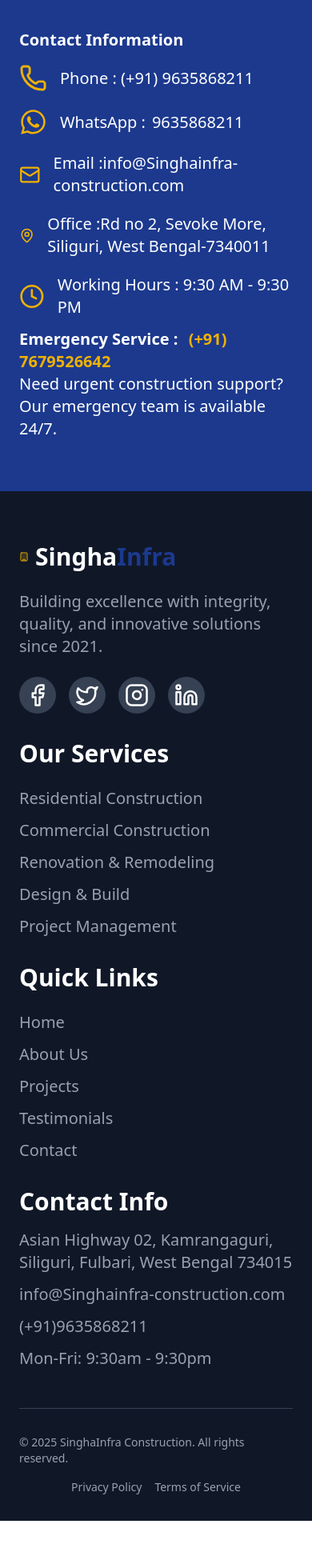
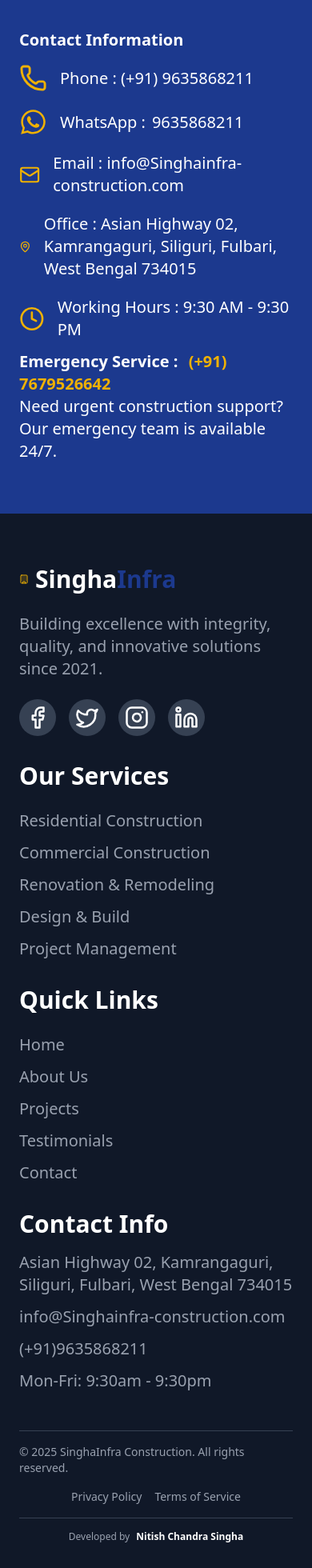
Before and after one commit to NITISHsng/construction, a React (Vite) app: page / in a window 390 px wide. Shown: the part 9521-11481 px from the top of the page at 80% size. Before the commit the page ends 11422 px from the top, so only its background shows below. Built offline with nearby package versions, Linux system fonts and the light colour scheme; no server answers; the database is empty.

Commit message:
add portfolio and some fot size update of footer

```diff
--- a/src/components/Contact.jsx
+++ b/src/components/Contact.jsx
@@ -143,7 +143,7 @@
               <div className="flex items-center gap-4">
                 <Mail className="text-yellow-500" size={35} />
                 <div>
-                  <span className="font-medium">Email :</span>
+                  <span className="font-medium">Email : </span>
                   <a href="mailto:info@Singhainfra-construction.com">
                     info@Singhainfra-construction.com
                   </a>
@@ -152,7 +152,7 @@
               <div className="flex items-center gap-4">
                 <MapPin className="text-yellow-500" size={35} />
                 <div className="flex">
-                  <span className="font-medium">Office :Rd no 2, Sevoke More, Siliguri, West Bengal-7340011</span>
+                  <span className="font-medium">Office : Asian Highway 02, Kamrangaguri, Siliguri, Fulbari, West Bengal 734015</span>
                 </div>
               </div>
               <div className="flex items-center gap-4">
--- a/src/components/Footer.jsx
+++ b/src/components/Footer.jsx
@@ -71,7 +71,7 @@
         </div>
 
         {/* Footer Bottom */}
-        <div className="border-t border-gray-700 pt-8 mt-8 flex flex-col sm:flex-row justify-between items-center">
+        <div className="border-t border-gray-700 py-4 flex flex-col sm:flex-row justify-between items-center">
           <p className="text-gray-400 text-sm">
             © {new Date().getFullYear()} SinghaInfra Construction. All rights reserved.
           </p>
@@ -84,6 +84,30 @@
             </a>
           </div>
         </div>
+         <div className="border-t justify-center border-gray-700 pt-4 flex flex-col sm:flex-row items-center">
+<span className="text-gray-400 text-[12px] font-medium transition-colors duration-300">
+  Developed by
+  <span className="relative inline-block group ml-2">
+    <a
+      href="https://devnitishx.vercel.app/"
+      className="no-underline text-white font-semibold group-hover:text-[#e3e1e1] hover:text-[13px] transition-all duration-300"
+    >
+      Nitish Chandra Singha
+    </a>
+
+    {/* Underline animation */}
+    <span className="absolute left-0 bottom-[-5px] w-0 h-[2px] bg-[#f1f1f5] transition-all duration-500 group-hover:w-full"></span>
+
+    {/* Hover Text */}
+    <span className="absolute left-1/2 -translate-x-1/2 -bottom-6 text-[10px] text-[#e3e1e1] bg-transparent px-2 py-[2px] rounded opacity-0 group-hover:opacity-100 transition-opacity duration-300 whitespace-nowrap">
+     Click to visit portfolio
+    </span>
+  </span>
+</span>
+
+
+
+        </div>
       </div>
     </footer>
   );
--- a/src/components/Navbar.jsx
+++ b/src/components/Navbar.jsx
@@ -98,7 +98,7 @@
   return (
     <nav
       ref={navRef}
-      className={`fixed left-0 top-[-60px] w-full px-4  sm:px-8 lg:px-[3%] lg:p-1 md:p-3 md:min-h-[70px] lg:min-h-[60px] transition-all duration-300 flex justify-between items-center z-50 ${
+      className={`fixed left-0 top-[-60px] w-full px-4  sm:px-8 lg:px-[3%] md:p-2 p-2 md:min-h-[70px] lg:min-h-[60px] transition-all duration-300 flex justify-between items-center z-50 ${
         isScrolled ? "bg-white shadow-md py-2" : "bg-transparent py-4"
       }`}
     >
@@ -106,7 +106,7 @@
       <div>
         <a href="#" className="flex items-center gap-2 ">
           <Building className="text-primary" size={44} />
-          <span className="lg:text-4xl md:text-6xl text-4xl font-bold text-primary">
+          <span className="md:text-4xl text-4xl font-bold text-primary">
             Singha<span className="text-blue-900">Infra</span>
           </span>
         </a>
@@ -173,7 +173,7 @@
             handlePlay();
           }}
         >
-          <Menu size={44} />
+          <Menu size={40} />
         </button>
       </div>
 
@@ -193,7 +193,7 @@
               className="absolute top-5 right-6 text-black"
               onClick={handleReverse}
             >
-              <X size={44} />
+              <X size={42} />
             </button>
 
             <ul className="mt-16 flex flex-col gap-6 font-semibold text-black text-2xl">
```
